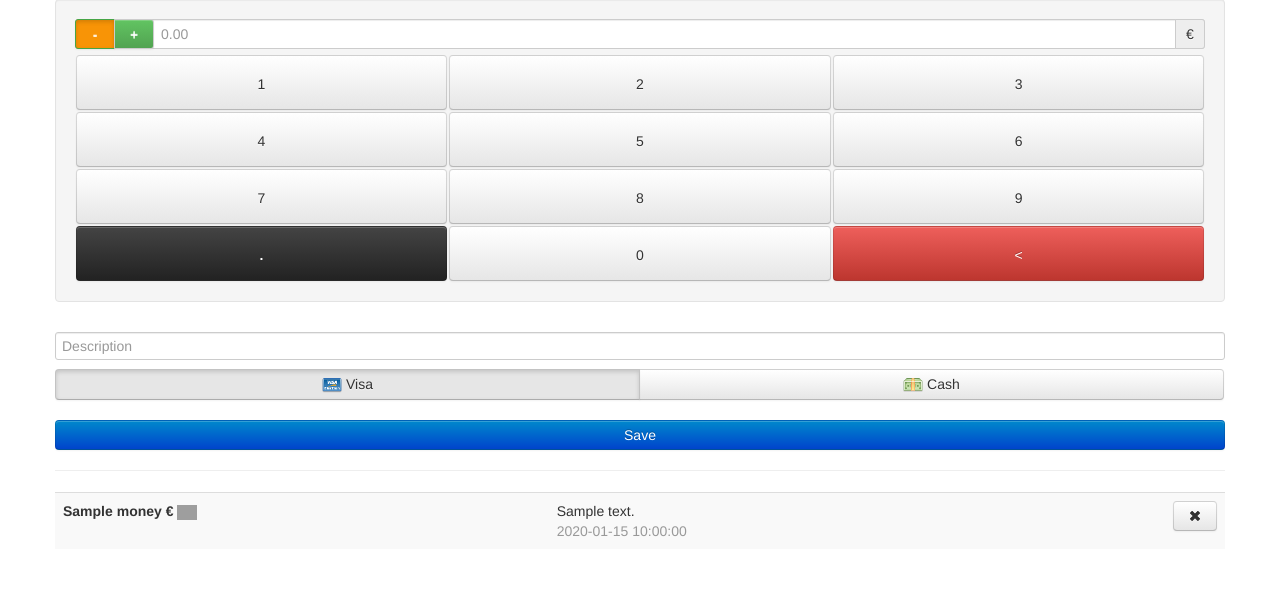
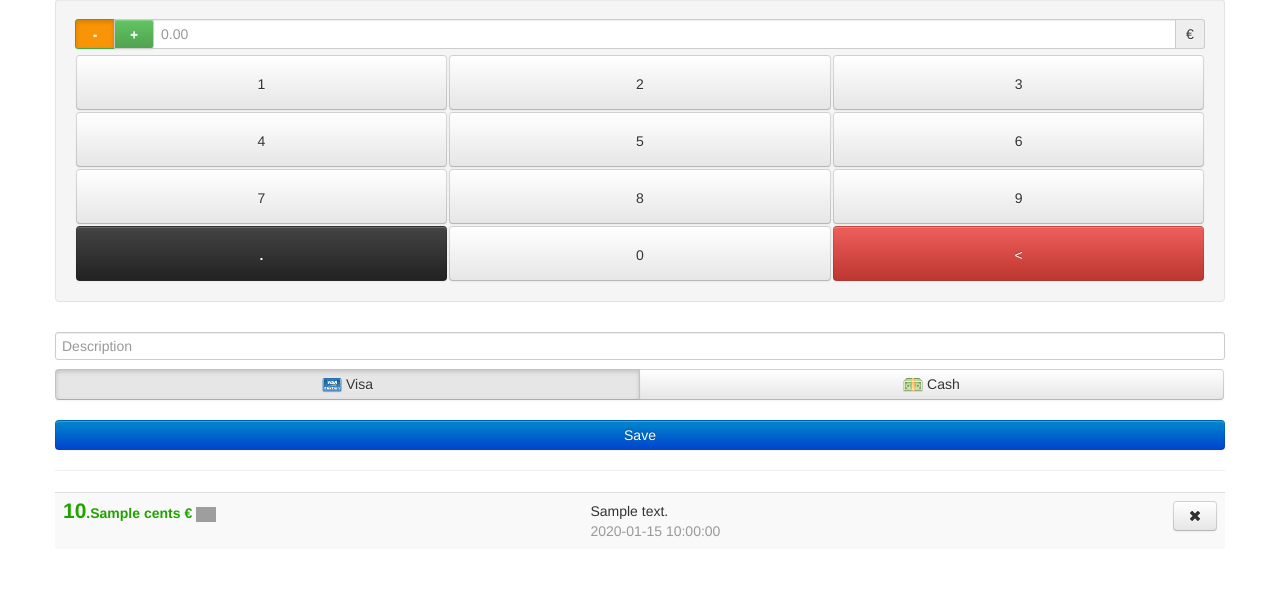
Before and after one commit to sytabaresa/TODO, a Python web app: template templates/index.html in a window 1280 px wide, after a click on "Finance". Shown: the part 125-731 px from the top of the page. Run offline with Jinja, Linux system fonts and the light colour scheme; the template is opened without the code that fills it: most values are stand-ins (such as "Sample title", 1, 10 or a date in 2020); some libraries are stand-ins or nearby versions; grey boxes are pictures that could not be loaded.

Commit message:
IMPROVE Negative/positive colors for list of bills

```diff
--- a/static/css/todostaltz.css
+++ b/static/css/todostaltz.css
@@ -116,3 +116,15 @@
 button#save-bill {
 	width: 100%;
 }
+
+td.bill-value-col > strong.negative {
+	color: #e27000;
+}
+
+td.bill-value-col > strong.positive {
+	color: #22a200;
+}
+
+span.big {
+	font-size: 150%;
+}
--- a/templates/index.html
+++ b/templates/index.html
@@ -92,7 +92,9 @@
           {% for bill in bills %}
             <tr>
               <td class="bill-value-col">
-                <strong>{% if bill.money > 0 %}+{% endif %}{{ bill.money }} &#8364;</strong>
+                <strong class="{% if bill.money < 0 %}negative{% else %}positive{% endif %}">
+                  {% if bill.money > 0 %}+{% endif %}<span class="big">{{ bill.money|int }}</span>.{{ bill.cents }} &#8364;
+                </strong>
                 <img src="/static/img/{{ bill.method|lower }}.png" class="bill-method-icon" />
               </td>
               <td>
```
Also changed, not shown: main.py (+8 -1 lines), 1 other file.
